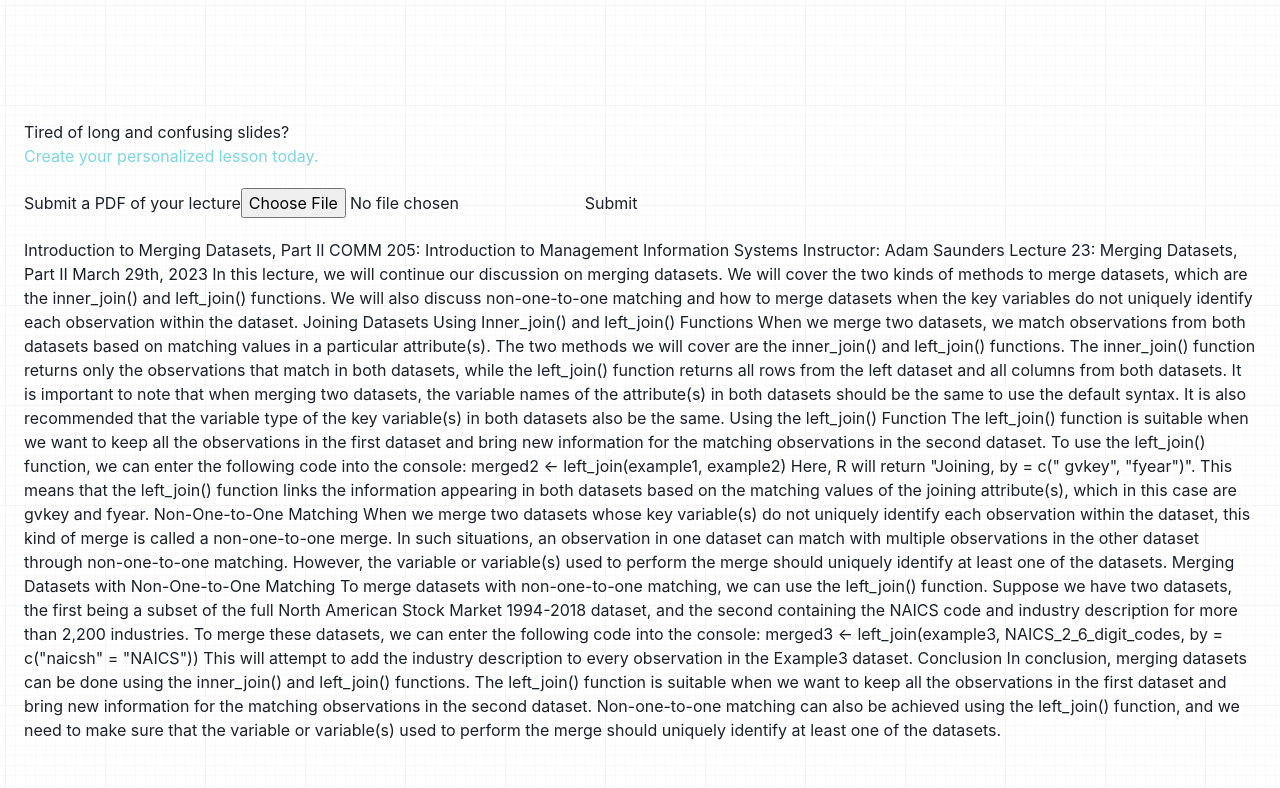
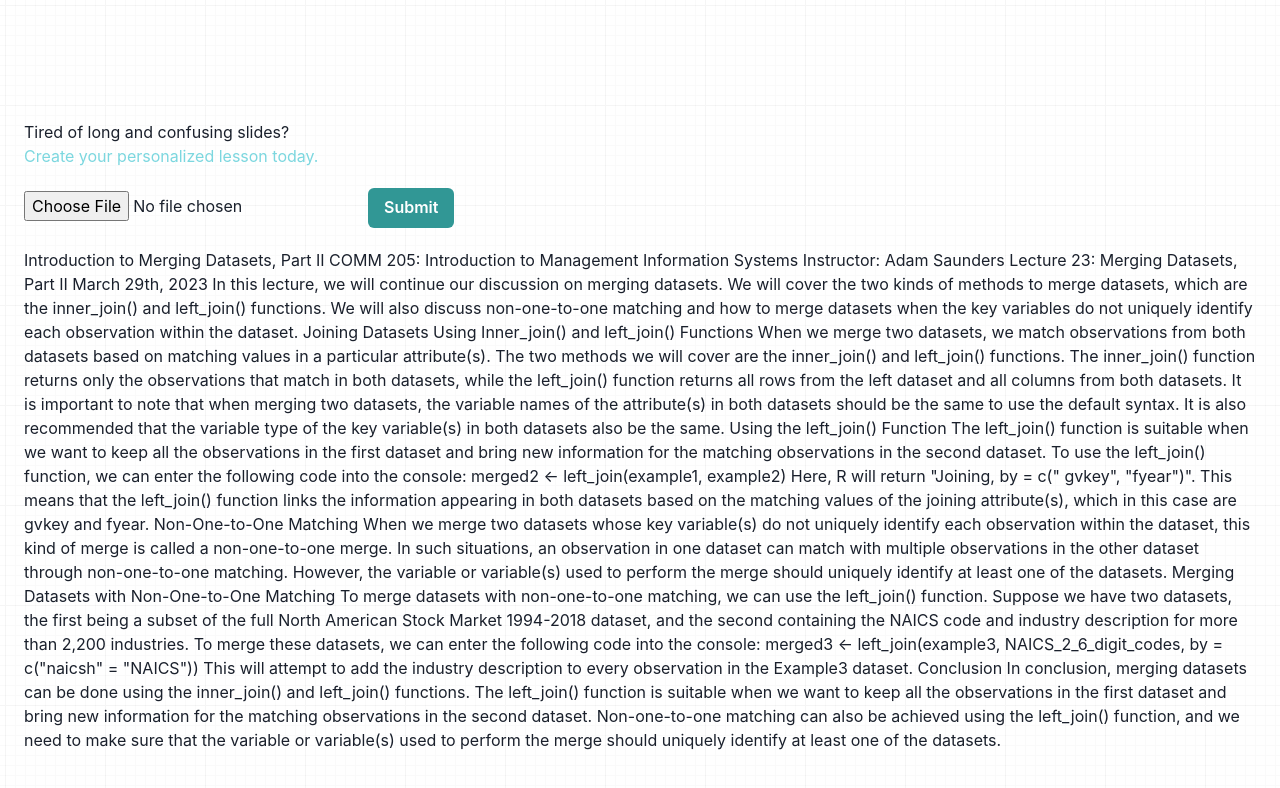
Before and after one commit to myung03/StormHacks-2023, a React (Vite) app in the folder vite-project/: page / in a window 1280 px wide. Shown: the top 788 px of the page. Built offline with nearby package versions, Linux system fonts and the light colour scheme.

Commit message:
added main button

```diff
--- a/vite-project/package.json
+++ b/vite-project/package.json
@@ -13,6 +13,9 @@
     "@chakra-ui/react": "^2.6.1",
     "@emotion/react": "^11.11.0",
     "@emotion/styled": "^11.11.0",
+    "@fortawesome/fontawesome-svg-core": "^6.4.0",
+    "@fortawesome/free-solid-svg-icons": "^6.4.0",
+    "@fortawesome/react-fontawesome": "^0.2.0",
     "framer-motion": "^10.12.12",
     "openai": "^3.2.1",
     "react": "^18.2.0",
--- a/vite-project/src/App.css
+++ b/vite-project/src/App.css
@@ -40,3 +40,7 @@
 color: rgb(124,215,223);
 color: linear-gradient(90deg, rgba(124,215,223,1) 13%, rgba(208,255,214,1) 70%);
 }
+
+.input {
+  border-style: none;
+}
--- a/vite-project/src/App.jsx
+++ b/vite-project/src/App.jsx
@@ -36,11 +36,12 @@ function App() {
           <span className='gradient'>Create your personalized lesson today.</span>
           </h1>
         </div>
-        <form>
-          <label htmlFor='file'>Submit a PDF of your lecture</label>
-          <input type='file' accept='.pdf' onChange={FileUpload}></input>
-          <button className='cursor-pointer'>Submit</button>
-        </form>
+        <div className='flex flex-col mx-auto my-0 gap-[20px]'>
+
+          <input type='file' accept='.pdf' onChange={FileUpload} className="input">
+          </input>
+          <Button colorScheme='teal'>Submit</Button>
+          </div>
 
       {sections.map((section, index) =>
         <Sec key={index} text={section} />)}
```
Also changed, not shown: vite-project/public/upload-solid.svg (added), 1 other file (tests, documents, lock files or other folders).
